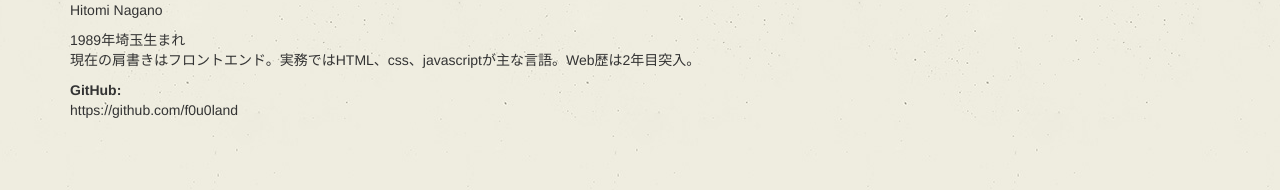
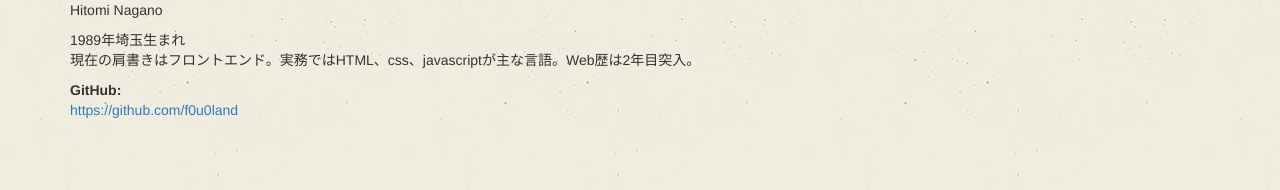
Before and after one commit to f0u0land/f0u0land.github.io, a plain HTML site: page index.html in a window 1280 px wide. Shown: the part 150-340 px from the top of the page. Drawn offline with nearby package versions, Linux system fonts and the light colour scheme.

Commit message:
[mod] GitHub link

```diff
--- a/index.html
+++ b/index.html
@@ -25,7 +25,7 @@
           <p>1989年埼玉生まれ<br>現在の肩書きはフロントエンド。実務ではHTML、css、javascriptが主な言語。Web歴は2年目突入。</p>
         </dd>
         <dt>GitHub:</dt>
-        <dd>https://github.com/f0u0land</dd>
+        <dd><a href="https://github.com/f0u0land" target="_blank">https://github.com/f0u0land</a></dd>
       </dl>
     </div>
     <!-- <div class="container">
```
